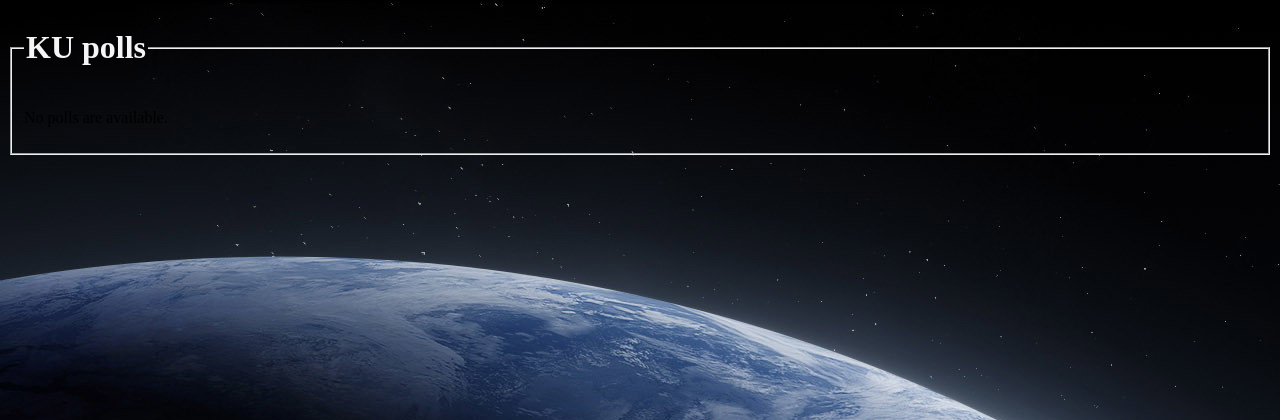
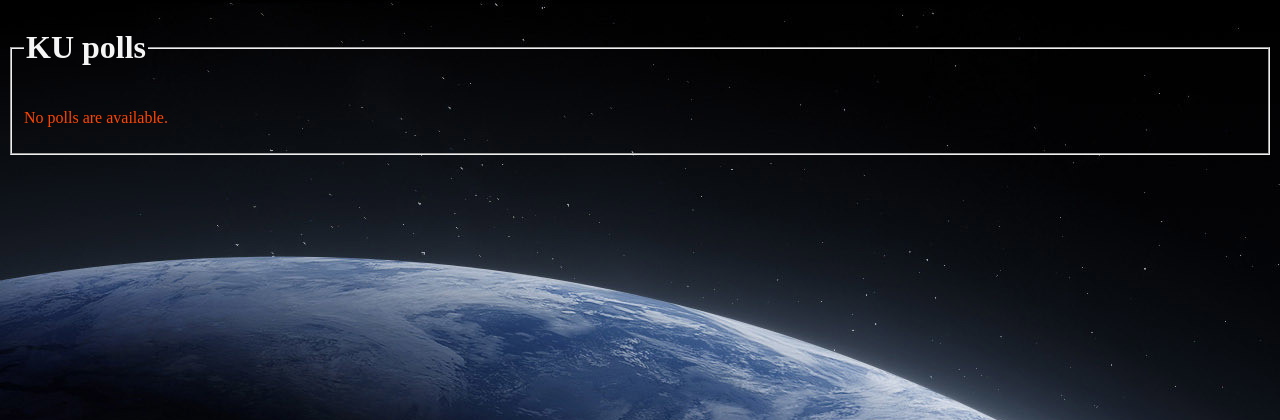
Before and after one commit to teenteennnii/ku-polls, a Django app: page /polls/ in a window 1280 px wide. Shown: the top 420 px of the page. Run offline with Django 4.2, Linux system fonts and the light colour scheme; data that the repository does not hold is empty.

Commit message:
add style

```diff
--- a/polls/static/polls/style.css
+++ b/polls/static/polls/style.css
@@ -17,6 +17,10 @@ small {
     color: whitesmoke;
 }
 
+p {
+    color: orangered;
+}
+
 list {
     color: whitesmoke;
 }
```
